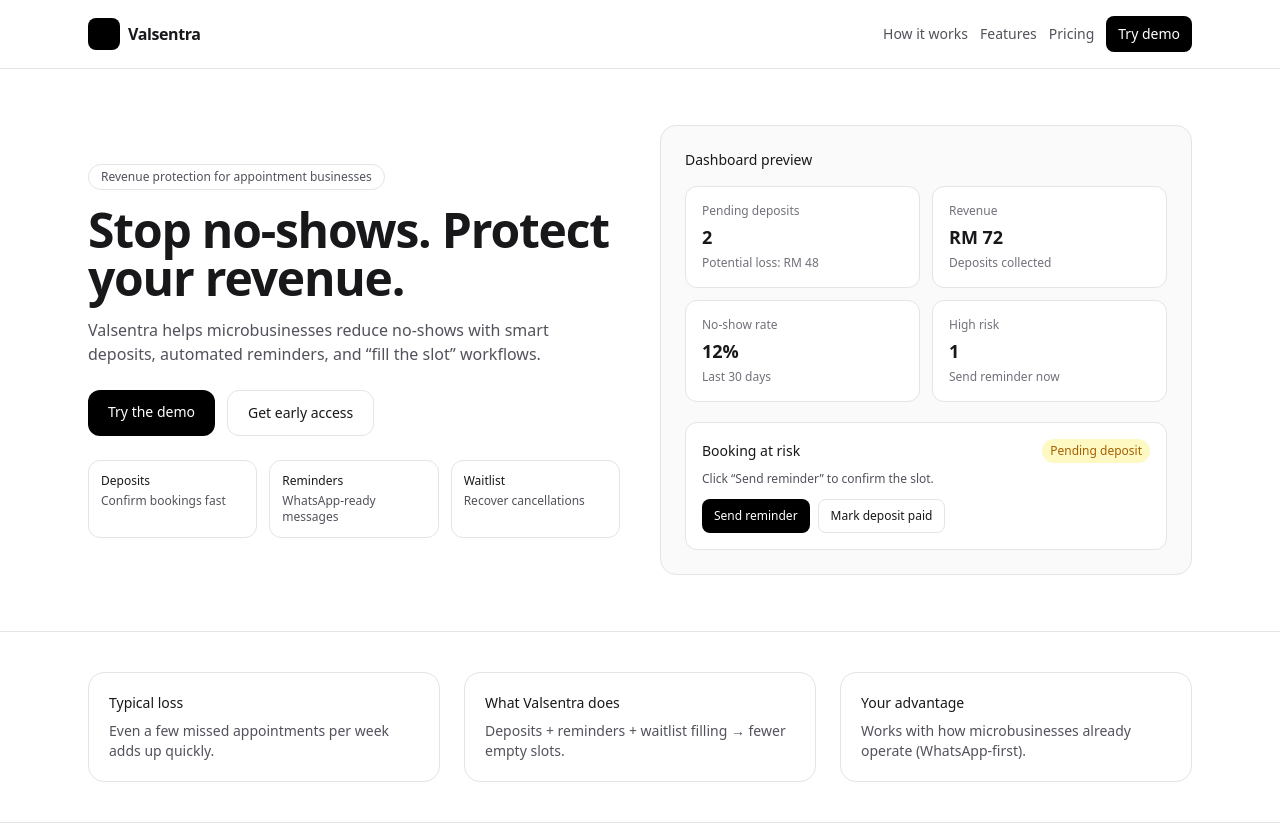
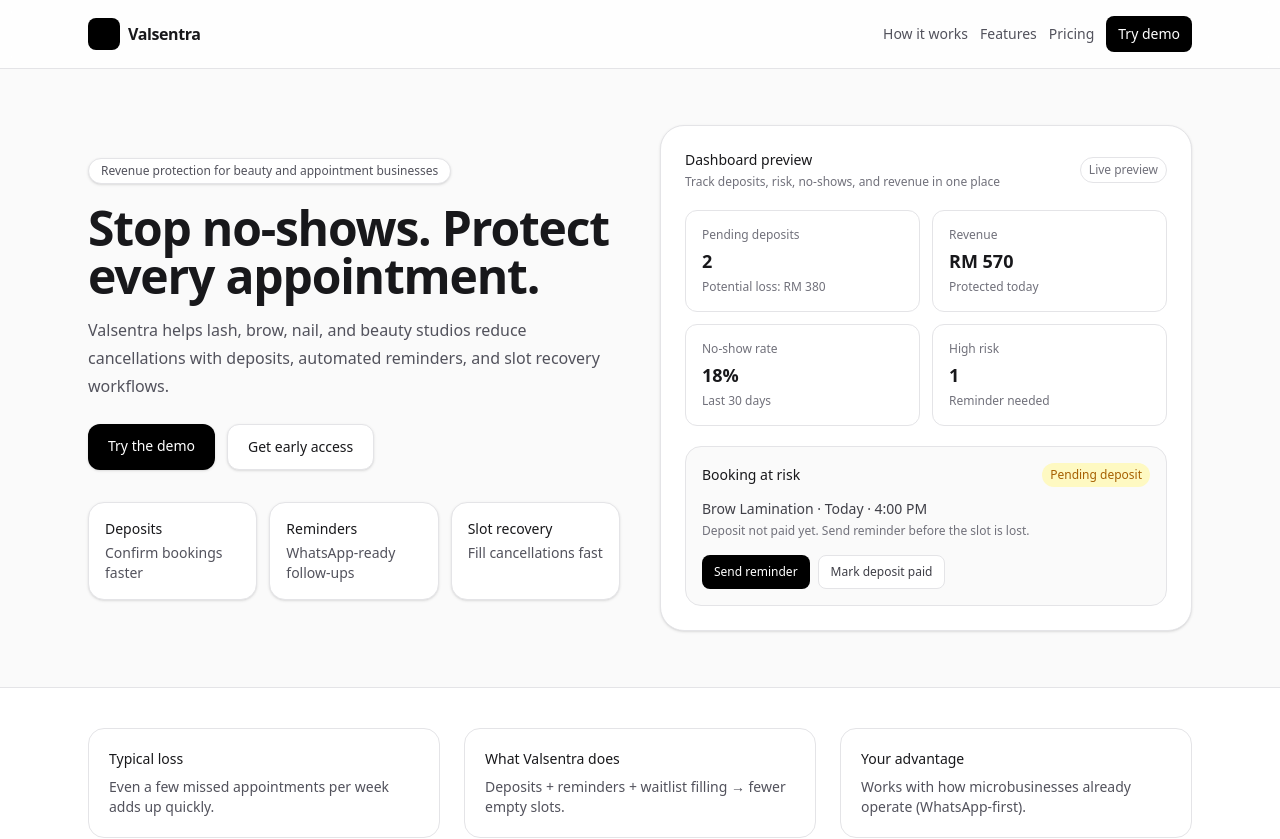
Before and after one commit to valentinetiong-lab/valsentra, a Next.js app: page / in a window 1280 px wide. Shown: the top 839 px of the page. Built offline with nearby package versions, Linux system fonts and the light colour scheme.

Commit message:
Upgrade landing page and add waitlist auto-fill MVP

```diff
--- a/app/dashboard/page.tsx
+++ b/app/dashboard/page.tsx
@@ -3,6 +3,12 @@
 import Link from "next/link";
 
 import { useEffect, useState } from "react";
+import {
+  getWaitlist,
+  addToWaitlist,
+  removeFromWaitlist,
+  type WaitlistEntry,
+} from "../store/waitlistStore";
   import {
   getBookings,
   updateBookingStatus,
@@ -14,9 +20,10 @@
 export default function DashboardPage() {
 
   const [bookings, setBookings] = useState<Booking[]>([]);
-
+const [waitlist, setWaitlist] = useState<WaitlistEntry[]>([]);
 useEffect(() => {
   setBookings(getBookings());
+  setWaitlist(getWaitlist());
 }, []);
 
   function updateStatus(id: string, newStatus: Booking["status"]) {
@@ -92,6 +99,37 @@
   const url = `https://wa.me/${msisdn}?text=${encodeURIComponent(msg)}`;
   window.open(url, "_blank");
 }
+function addDemoWaitlist() {
+  addToWaitlist({
+    customer: "Sarah",
+    phone: "0123456789",
+    service: "Brow Lamination",
+  });
+  setWaitlist(getWaitlist());
+}
+
+function fillSlotFromWaitlist(bookingId: string) {
+  if (waitlist.length === 0) {
+    alert("No one is on the waitlist yet.");
+    return;
+  }
+
+  const next = waitlist[0];
+  alert(
+    `Auto-fill triggered ✅\n\n` +
+    `Send this slot to: ${next.customer}\n` +
+    `Phone: ${next.phone}\n` +
+    `Service: ${next.service}`
+  );
+
+  removeFromWaitlist(next.id);
+  setWaitlist(getWaitlist());
+}
+
+function removeWaitlistEntry(id: string) {
+  removeFromWaitlist(id);
+  setWaitlist(getWaitlist());
+}
   return (
     <main className="min-h-screen bg-white text-zinc-900">
       <div className="mx-auto max-w-5xl px-6 py-10">
@@ -148,6 +186,52 @@
     <p className="text-xs text-zinc-500">Rate: {noShowRate}%</p>
   </div>
 
+<div className="mt-6 rounded-2xl border border-zinc-200 bg-white p-6 shadow-sm">
+  <div className="flex items-center justify-between">
+    <div>
+      <h2 className="text-lg font-semibold text-zinc-900">Waitlist</h2>
+      <p className="mt-1 text-sm text-zinc-600">
+        Use the waitlist to recover cancelled or no-show slots.
+      </p>
+    </div>
+
+    <button
+      onClick={addDemoWaitlist}
+      className="rounded-lg bg-black px-4 py-2 text-sm text-white"
+    >
+      Add demo waitlist entry
+    </button>
+  </div>
+
+  <div className="mt-4 space-y-3">
+    {waitlist.length === 0 ? (
+      <div className="rounded-xl border border-dashed border-zinc-200 p-4 text-sm text-zinc-500">
+        No one is on the waitlist yet.
+      </div>
+    ) : (
+      waitlist.map((w) => (
+        <div
+          key={w.id}
+          className="flex items-center justify-between rounded-xl border border-zinc-200 p-4"
+        >
+          <div>
+            <div className="font-medium text-zinc-900">{w.customer}</div>
+            <div className="text-sm text-zinc-600">
+              {w.service} · {w.phone}
+            </div>
+          </div>
+
+          <button
+            onClick={() => removeWaitlistEntry(w.id)}
+            className="text-xs text-red-600 hover:underline"
+          >
+            Remove
+          </button>
+        </div>
+      ))
+    )}
+  </div>
+</div>
 </div>
         <div className="mt-8 rounded-xl border border-zinc-200 overflow-hidden">
           <table className="w-full text-sm">
@@ -236,7 +320,14 @@
       No-show
     </button>
   )}
-
+{b.status === "No-show" && (
+  <button
+    onClick={() => fillSlotFromWaitlist(b.id)}
+    className="text-blue-600 text-xs"
+  >
+    Fill slot
+  </button>
+)}
   <button
     onClick={() => removeBooking(b.id)}
     className="text-zinc-500 text-xs"
--- a/app/page.tsx
+++ b/app/page.tsx
@@ -2,7 +2,7 @@
 import EarlyAccessForm from "./components/EarlyAccessForm";
 export default function HomePage() {
   return (
-    <main className="min-h-screen bg-white text-zinc-900">
+    <main className="min-h-screen bg-zinc-50 text-zinc-900">
       {/* Top nav */}
       <header className="sticky top-0 z-10 border-b border-zinc-200 bg-white/80 backdrop-blur">
         <div className="mx-auto flex max-w-6xl items-center justify-between px-6 py-4">
@@ -35,75 +35,96 @@
       <section className="mx-auto max-w-6xl px-6 py-14">
         <div className="grid gap-10 lg:grid-cols-2 lg:items-center">
           <div>
-            <p className="inline-flex items-center rounded-full border border-zinc-200 px-3 py-1 text-xs text-zinc-600">
-              Revenue protection for appointment businesses
+
+  <p className="inline-flex items-center rounded-full border border-zinc-200 bg-white px-3 py-1 text-xs text-zinc-600 shadow-sm">
+    Revenue protection for beauty and appointment businesses
   </p>
 
-            <h1 className="mt-4 text-4xl font-semibold tracking-tight sm:text-5xl">
-              Stop no-shows. Protect your revenue.
+  <h1 className="mt-5 max-w-xl text-4xl font-semibold tracking-tight text-zinc-900 sm:text-5xl">
+    Stop no-shows. Protect every appointment.
   </h1>
 
-            <p className="mt-4 text-base text-zinc-600">
-              Valsentra helps microbusinesses reduce no-shows with smart deposits,
-              automated reminders, and “fill the slot” workflows.
+  <p className="mt-4 max-w-xl text-base leading-7 text-zinc-600">
+    Valsentra helps lash, brow, nail, and beauty studios reduce cancellations
+    with deposits, automated reminders, and slot recovery workflows.
   </p>
 
   <div className="mt-6 flex flex-wrap gap-3">
     <Link
       href="/demo"
-                className="rounded-xl bg-black px-5 py-3 text-sm font-medium text-white"
+      className="rounded-xl bg-black px-5 py-3 text-sm font-medium text-white shadow-sm transition hover:opacity-90"
     >
       Try the demo
     </Link>
+
     <a
       href="#early-access"
-                className="rounded-xl border border-zinc-200 px-5 py-3 text-sm font-medium"
+      className="rounded-xl border border-zinc-200 bg-white px-5 py-3 text-sm font-medium text-zinc-900 shadow-sm transition hover:bg-zinc-50"
     >
       Get early access
     </a>
   </div>
 
-            <div className="mt-6 grid grid-cols-3 gap-3 text-xs text-zinc-600">
-              <div className="rounded-xl border border-zinc-200 p-3">
-                <div className="font-medium text-zinc-900">Deposits</div>
-                <div className="mt-1">Confirm bookings fast</div>
+  <div className="mt-8 grid grid-cols-1 gap-3 sm:grid-cols-3">
+    <div className="rounded-2xl border border-zinc-200 bg-white p-4 shadow-sm">
+      <div className="text-sm font-medium text-zinc-900">Deposits</div>
+      <div className="mt-1 text-sm text-zinc-600">Confirm bookings faster</div>
     </div>
-              <div className="rounded-xl border border-zinc-200 p-3">
-                <div className="font-medium text-zinc-900">Reminders</div>
-                <div className="mt-1">WhatsApp-ready messages</div>
+
+    <div className="rounded-2xl border border-zinc-200 bg-white p-4 shadow-sm">
+      <div className="text-sm font-medium text-zinc-900">Reminders</div>
+      <div className="mt-1 text-sm text-zinc-600">WhatsApp-ready follow-ups</div>
     </div>
-              <div className="rounded-xl border border-zinc-200 p-3">
-                <div className="font-medium text-zinc-900">Waitlist</div>
-                <div className="mt-1">Recover cancellations</div>
+
+    <div className="rounded-2xl border border-zinc-200 bg-white p-4 shadow-sm">
+      <div className="text-sm font-medium text-zinc-900">Slot recovery</div>
+      <div className="mt-1 text-sm text-zinc-600">Fill cancellations fast</div>
     </div>
   </div>
 </div>
 
           {/* Right side “product preview” */}
-          <div className="rounded-2xl border border-zinc-200 bg-zinc-50 p-6">
-            <div className="text-sm font-medium">Dashboard preview</div>
-            <div className="mt-4 grid grid-cols-2 gap-3">
-              <StatCard title="Pending deposits" value="2" sub="Potential loss: RM 48" />
-              <StatCard title="Revenue" value="RM 72" sub="Deposits collected" />
-              <StatCard title="No-show rate" value="12%" sub="Last 30 days" />
-              <StatCard title="High risk" value="1" sub="Send reminder now" />
+          <div className="rounded-3xl border border-zinc-200 bg-white p-6 shadow-sm">
+  <div className="flex items-center justify-between">
+    <div>
+      <div className="text-sm font-medium text-zinc-900">Dashboard preview</div>
+      <div className="mt-1 text-xs text-zinc-500">
+        Track deposits, risk, no-shows, and revenue in one place
+      </div>
+    </div>
+    <span className="rounded-full border border-zinc-200 px-2 py-1 text-xs text-zinc-500">
+      Live preview
+    </span>
   </div>
 
-            <div className="mt-5 rounded-xl border border-zinc-200 bg-white p-4">
+  <div className="mt-5 grid grid-cols-2 gap-3">
+    <StatCard title="Pending deposits" value="2" sub="Potential loss: RM 380" />
+    <StatCard title="Revenue" value="RM 570" sub="Protected today" />
+    <StatCard title="No-show rate" value="18%" sub="Last 30 days" />
+    <StatCard title="High risk" value="1" sub="Reminder needed" />
+  </div>
+
+  <div className="mt-5 rounded-2xl border border-zinc-200 bg-zinc-50 p-4">
     <div className="flex items-center justify-between text-sm">
-                <span className="font-medium">Booking at risk</span>
+      <span className="font-medium text-zinc-900">Booking at risk</span>
       <span className="rounded-full bg-yellow-100 px-2 py-1 text-xs text-yellow-700">
         Pending deposit
       </span>
     </div>
-              <div className="mt-2 text-xs text-zinc-600">
-                Click “Send reminder” to confirm the slot.
+
+    <div className="mt-3 text-sm text-zinc-700">
+      Brow Lamination · Today · 4:00 PM
     </div>
-              <div className="mt-3 flex gap-2">
+
+    <div className="mt-1 text-xs text-zinc-500">
+      Deposit not paid yet. Send reminder before the slot is lost.
+    </div>
+
+    <div className="mt-4 flex gap-2">
       <button className="rounded-lg bg-black px-3 py-2 text-xs text-white">
         Send reminder
       </button>
-                <button className="rounded-lg border border-zinc-200 px-3 py-2 text-xs">
+      <button className="rounded-lg border border-zinc-200 bg-white px-3 py-2 text-xs text-zinc-700">
         Mark deposit paid
       </button>
     </div>
@@ -254,15 +275,38 @@
 
       {/* Early access */}
       <section id="early-access" className="border-t border-zinc-200 bg-zinc-50">
-        <div className="mx-auto max-w-6xl px-6 py-14">
-          <div className="rounded-2xl border border-zinc-200 bg-white p-6">
-            <h3 className="text-xl font-semibold">Get early access</h3>
+        <div className="grid gap-6 lg:grid-cols-2">
+  <div className="rounded-2xl border border-zinc-200 bg-white p-6 shadow-sm">
+    <h3 className="text-xl font-semibold text-zinc-900">
+      Join the early access waitlist
+    </h3>
+    <p className="mt-2 text-sm leading-6 text-zinc-600">
+      Be one of the first beauty and appointment businesses to test Valsentra.
+      We’re building it to reduce no-shows, protect revenue, and recover lost slots.
+    </p>
+
+    <div className="mt-5 space-y-3 text-sm text-zinc-600">
+      <div className="rounded-xl border border-zinc-200 p-3">
+        ✅ Get access to the private beta
+      </div>
+      <div className="rounded-xl border border-zinc-200 p-3">
+        ✅ Try reminder + deposit workflows early
+      </div>
+      <div className="rounded-xl border border-zinc-200 p-3">
+        ✅ Help shape the product for your business
+      </div>
+    </div>
+  </div>
+
+  <div className="rounded-2xl border border-zinc-200 bg-white p-6 shadow-sm">
+    <h3 className="text-lg font-semibold text-zinc-900">Request early access</h3>
     <p className="mt-2 text-sm text-zinc-600">
-              Leave your WhatsApp number and business type. We’ll invite you to the private beta.
+      Leave your details and we’ll contact you when the beta is ready.
     </p>
 
     <EarlyAccessForm />
   </div>
+
 
           <footer className="mt-10 text-xs text-zinc-500">
             © {new Date().getFullYear()} Valsentra. Built for microbusinesses.
@@ -270,7 +314,7 @@
         </div>
       </section>
     </main>
-  );
+ ) ;
 }
 
 function StatCard(props: { title: string; value: string; sub: string }) {
--- /dev/null
+++ b/app/store/waitlistStore.ts
@@ -0,0 +1,39 @@
+export type WaitlistEntry = {
+  id: string;
+  customer: string;
+  phone: string;
+  service: string;
+  createdAt: number;
+};
+
+const KEY = "valsentra_waitlist";
+
+export function getWaitlist(): WaitlistEntry[] {
+  if (typeof window === "undefined") return [];
+  try {
+    const raw = localStorage.getItem(KEY);
+    return raw ? (JSON.parse(raw) as WaitlistEntry[]) : [];
+  } catch {
+    return [];
+  }
+}
+
+export function addToWaitlist(entry: Omit<WaitlistEntry, "id" | "createdAt">) {
+  const waitlist = getWaitlist();
+  const newEntry: WaitlistEntry = {
+    id: crypto.randomUUID(),
+    createdAt: Date.now(),
+    ...entry,
+  };
+  waitlist.push(newEntry);
+  localStorage.setItem(KEY, JSON.stringify(waitlist));
+}
+
+export function removeFromWaitlist(id: string) {
+  const waitlist = getWaitlist().filter((w) => w.id !== id);
+  localStorage.setItem(KEY, JSON.stringify(waitlist));
+}
+
+export function clearWaitlist() {
+  localStorage.removeItem(KEY);
+}
```
Lines whose indentation alone changed are shown as unchanged.
